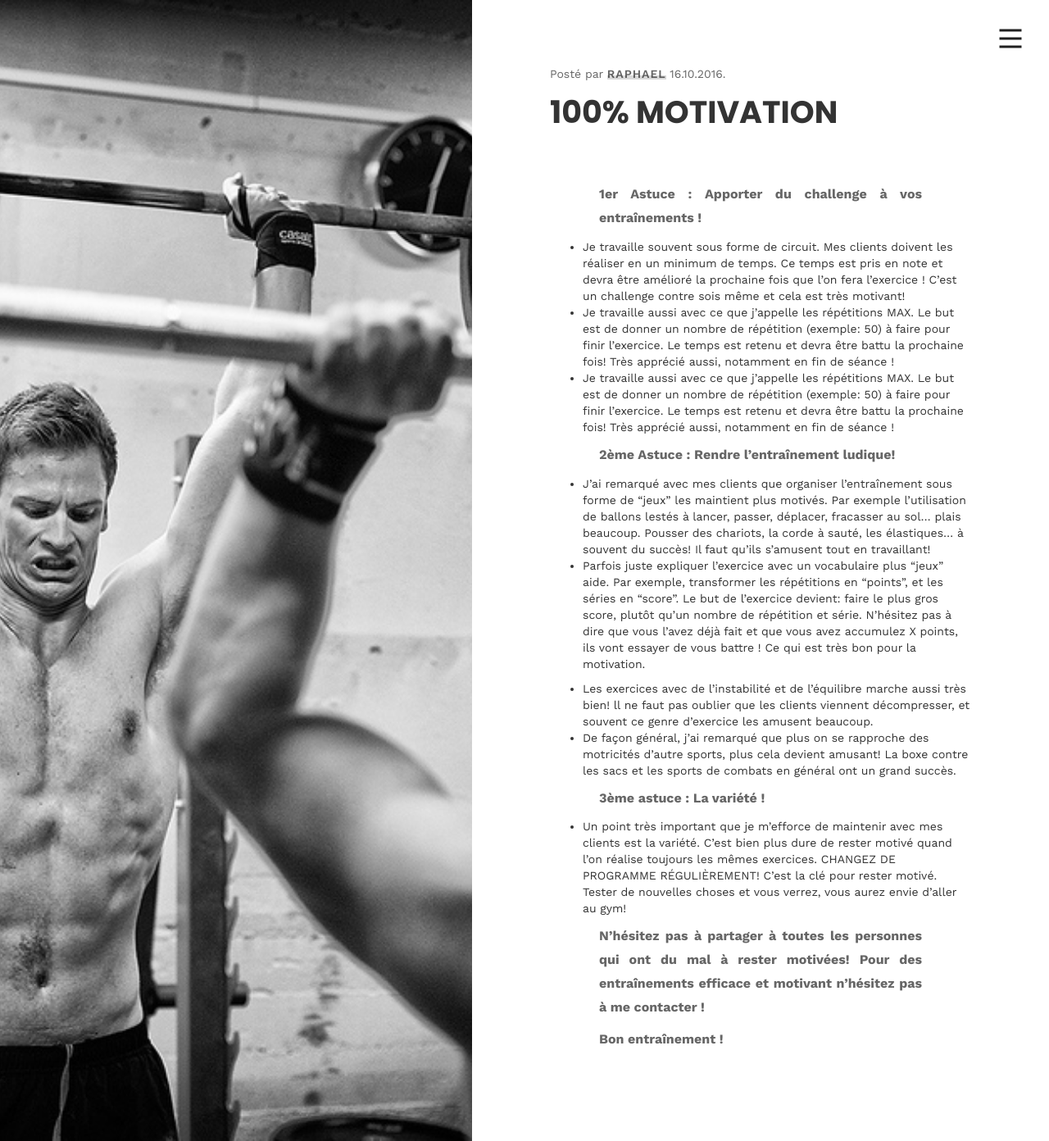
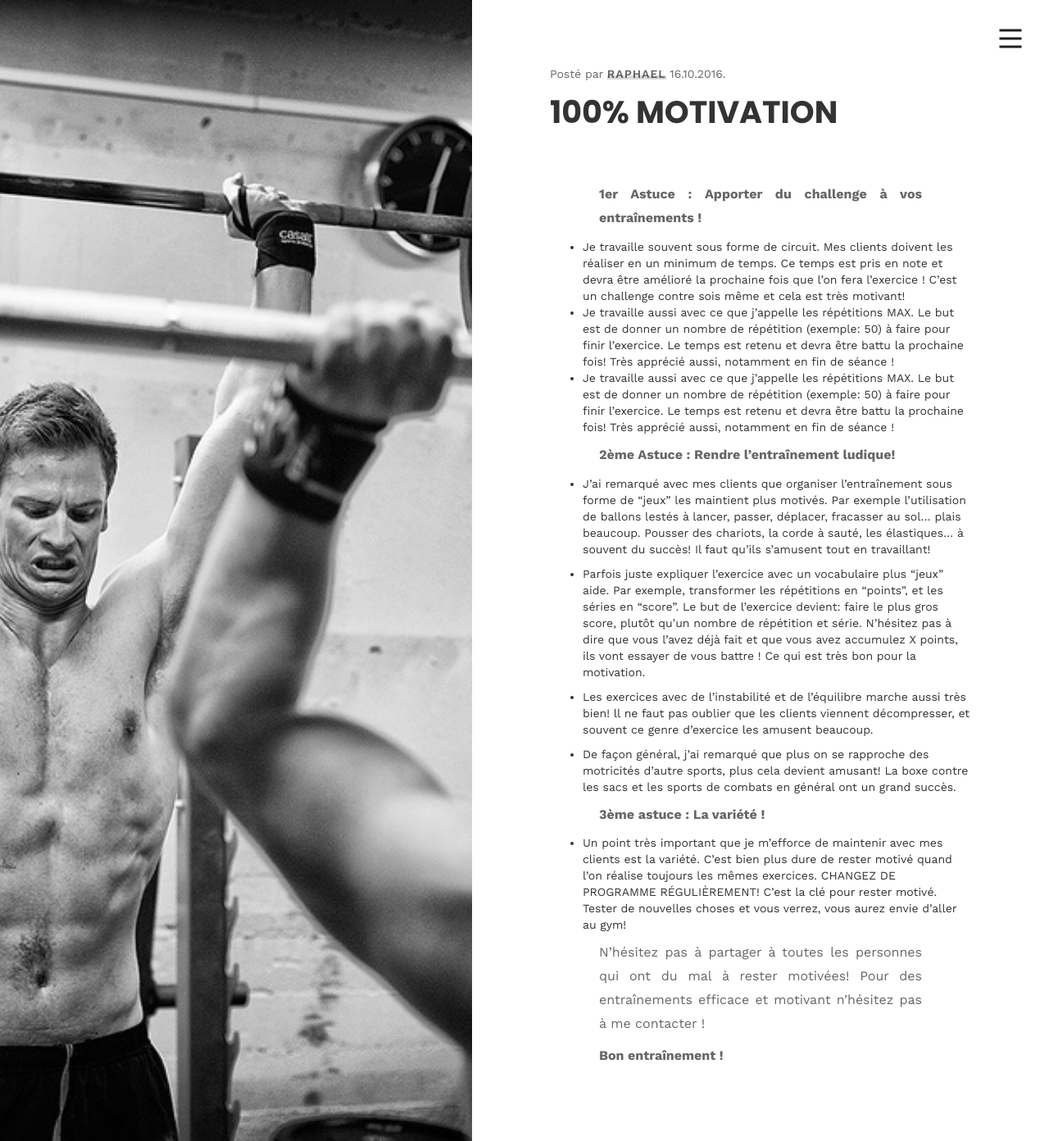
Before and after one commit to phildaponte/odemard, a Jekyll site: the page built from _posts/2017-05-16-100-motivation.md, in a window 1280 px wide. Shown: the whole page at 82% size. Built offline with Jekyll 4.4.1, drawn with Linux system fonts in a browser that asks for light colours; comment, search, counter and statistics services are not loaded.

```diff
--- a/_posts/2017-05-16-100-motivation.md
+++ b/_posts/2017-05-16-100-motivation.md
@@ -12,17 +12,18 @@ img: /img/uploads/motivation-fit.jpg
 
 **2ème Astuce : Rendre l'entraînement ludique!**
 
-* J’ai remarqué avec mes clients que organiser l’entraînement sous forme de “jeux” les maintient plus motivés. Par exemple l’utilisation de ballons lestés à lancer, passer, déplacer, fracasser au sol... plais beaucoup. Pousser des chariots, la corde à sauté, les élastiques… à souvent du succès! Il faut qu’ils s’amusent tout en travaillant!
-* Parfois juste expliquer l’exercice avec un vocabulaire plus “jeux” aide. Par exemple, transformer les répétitions en "points", et les séries en "score". Le but de l'exercice devient: faire le plus gros score, plutôt qu'un nombre de répétition et série. N’hésitez pas à dire que vous l’avez déjà fait et que vous avez accumulez X points, ils vont essayer de vous battre ! Ce qui est très bon pour la motivation.
+- J’ai remarqué avec mes clients que organiser l’entraînement sous forme de “jeux” les maintient plus motivés. Par exemple l’utilisation de ballons lestés à lancer, passer, déplacer, fracasser au sol... plais beaucoup. Pousser des chariots, la corde à sauté, les élastiques… à souvent du succès! Il faut qu’ils s’amusent tout en travaillant!
 
+- Parfois juste expliquer l’exercice avec un vocabulaire plus “jeux” aide. Par exemple, transformer les répétitions en "points", et les séries en "score". Le but de l'exercice devient: faire le plus gros score, plutôt qu'un nombre de répétition et série. N’hésitez pas à dire que vous l’avez déjà fait et que vous avez accumulez X points, ils vont essayer de vous battre ! Ce qui est très bon pour la motivation.
 
-* Les exercices avec de l’instabilité et de l’équilibre marche aussi très bien! ll ne faut pas oublier que les clients viennent décompresser, et souvent ce genre d’exercice les amusent beaucoup.
-* De façon général, j’ai remarqué que plus on se rapproche des motricités d’autre sports, plus cela devient amusant! La boxe contre les sacs et les sports de combats en général ont un grand succès.
+- Les exercices avec de l’instabilité et de l’équilibre marche aussi très bien! ll ne faut pas oublier que les clients viennent décompresser, et souvent ce genre d’exercice les amusent beaucoup.
+
+- De façon général, j’ai remarqué que plus on se rapproche des motricités d’autre sports, plus cela devient amusant! La boxe contre les sacs et les sports de combats en général ont un grand succès.
 
 **3ème astuce : La variété !**
 
-* Un point très important que je m’efforce de maintenir avec mes clients est la variété. C’est bien plus dure de rester motivé quand l’on réalise toujours les mêmes exercices. CHANGEZ DE PROGRAMME RÉGULIÈREMENT! C’est la clé pour rester motivé. Tester de nouvelles choses et vous verrez, vous aurez envie d’aller au gym!
+- Un point très important que je m’efforce de maintenir avec mes clients est la variété. C’est bien plus dure de rester motivé quand l’on réalise toujours les mêmes exercices. CHANGEZ DE PROGRAMME RÉGULIÈREMENT! C’est la clé pour rester motivé. Tester de nouvelles choses et vous verrez, vous aurez envie d’aller au gym!
 
-**N’hésitez pas à partager à toutes les personnes qui ont du mal à rester motivées! Pour des entraînements efficace et motivant n’hésitez pas à me contacter !**
+N’hésitez pas à partager à toutes les personnes qui ont du mal à rester motivées! Pour des entraînements efficace et motivant n’hésitez pas à me contacter !
 
 **Bon entraînement !**
```
